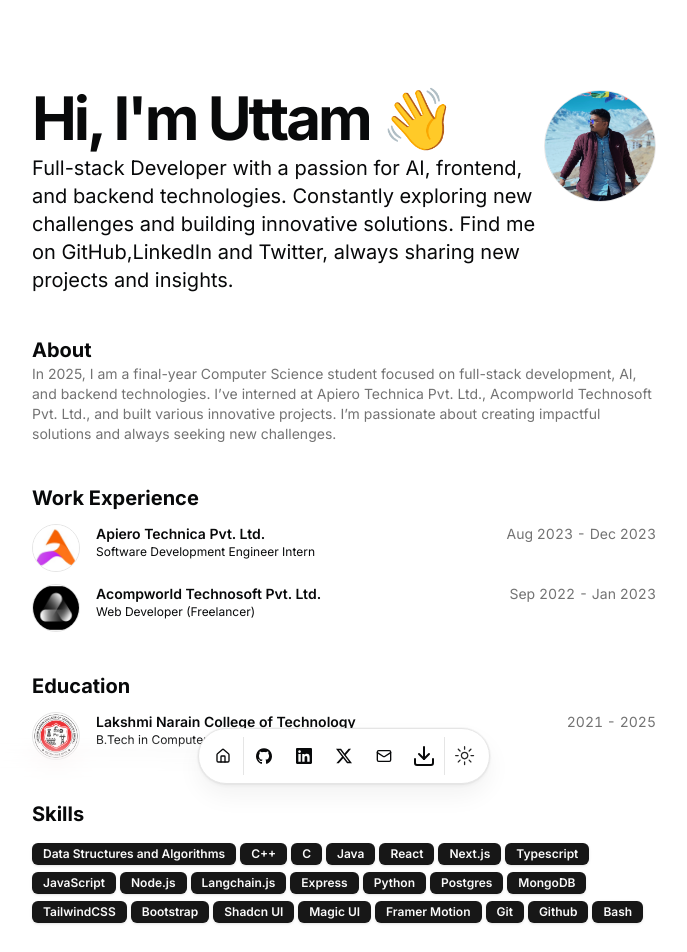
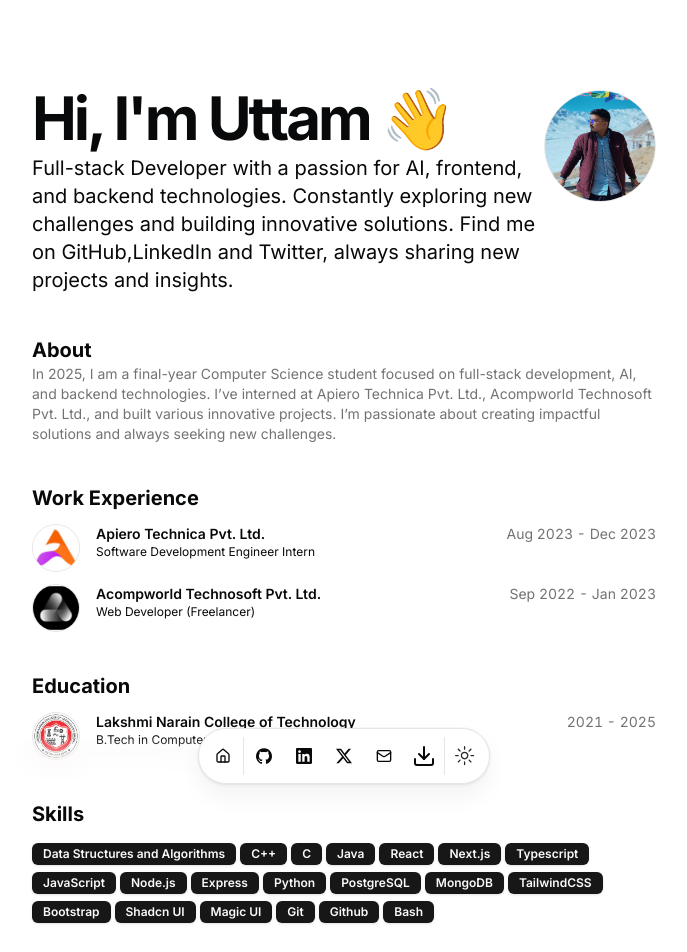
Before and after one commit to Uttam1119/portfolio, a Next.js app: page / in a window 1280 px wide. Shown: the top 952 px of the page, without its empty margins (296-983 px from the left). Built offline with nearby package versions, Linux system fonts and the light colour scheme.

Commit message:
Update resume.tsx

```diff
--- a/src/data/resume.tsx
+++ b/src/data/resume.tsx
@@ -25,16 +25,14 @@ export const DATA = {
     "Typescript",
     "JavaScript",
     "Node.js",
-    "Langchain.js",
     "Express",
     "Python",
-    "Postgres",
+    "PostgreSQL",
     "MongoDB",
     "TailwindCSS",
     "Bootstrap",
     "Shadcn UI",
     "Magic UI",
-    "Framer Motion",
     "Git",
     "Github",
     "Bash",
```
